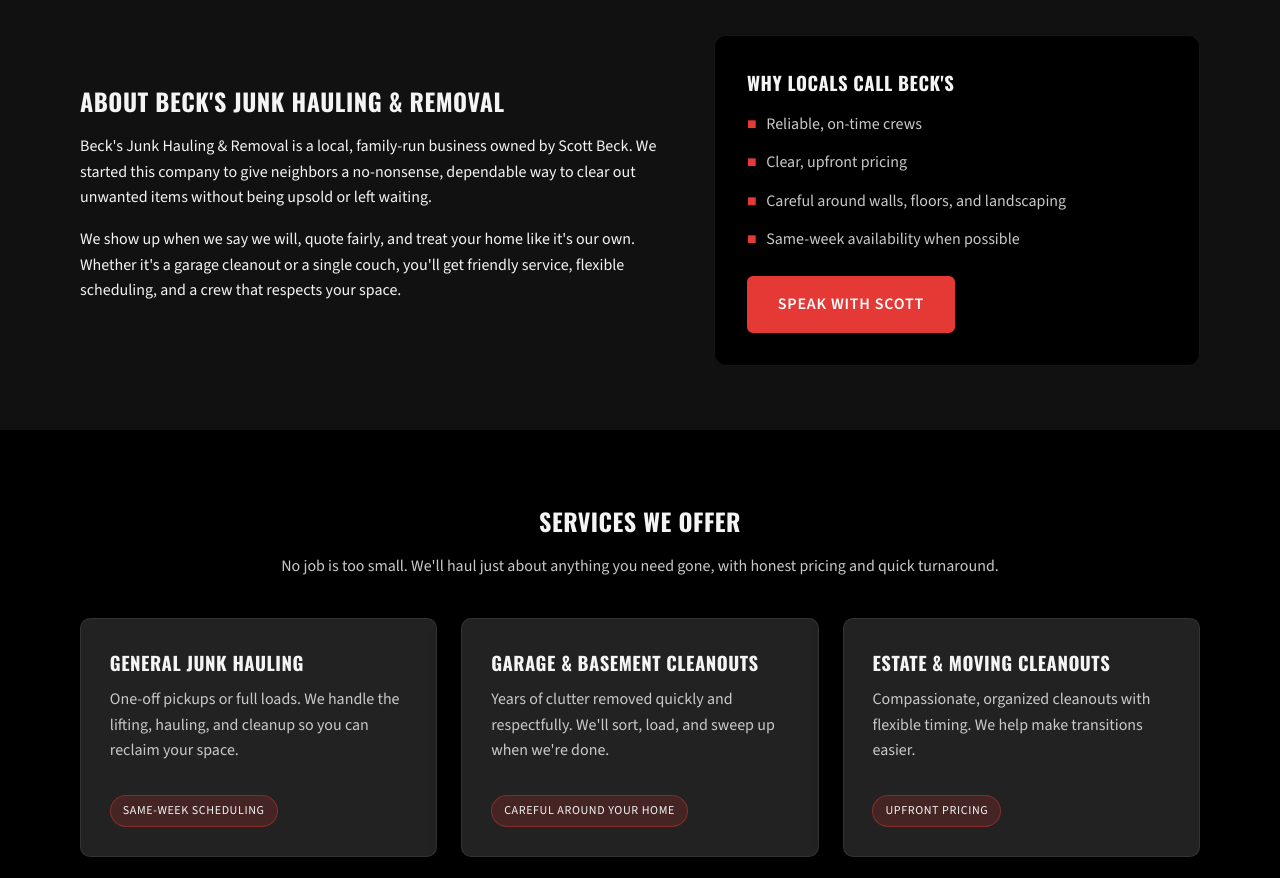
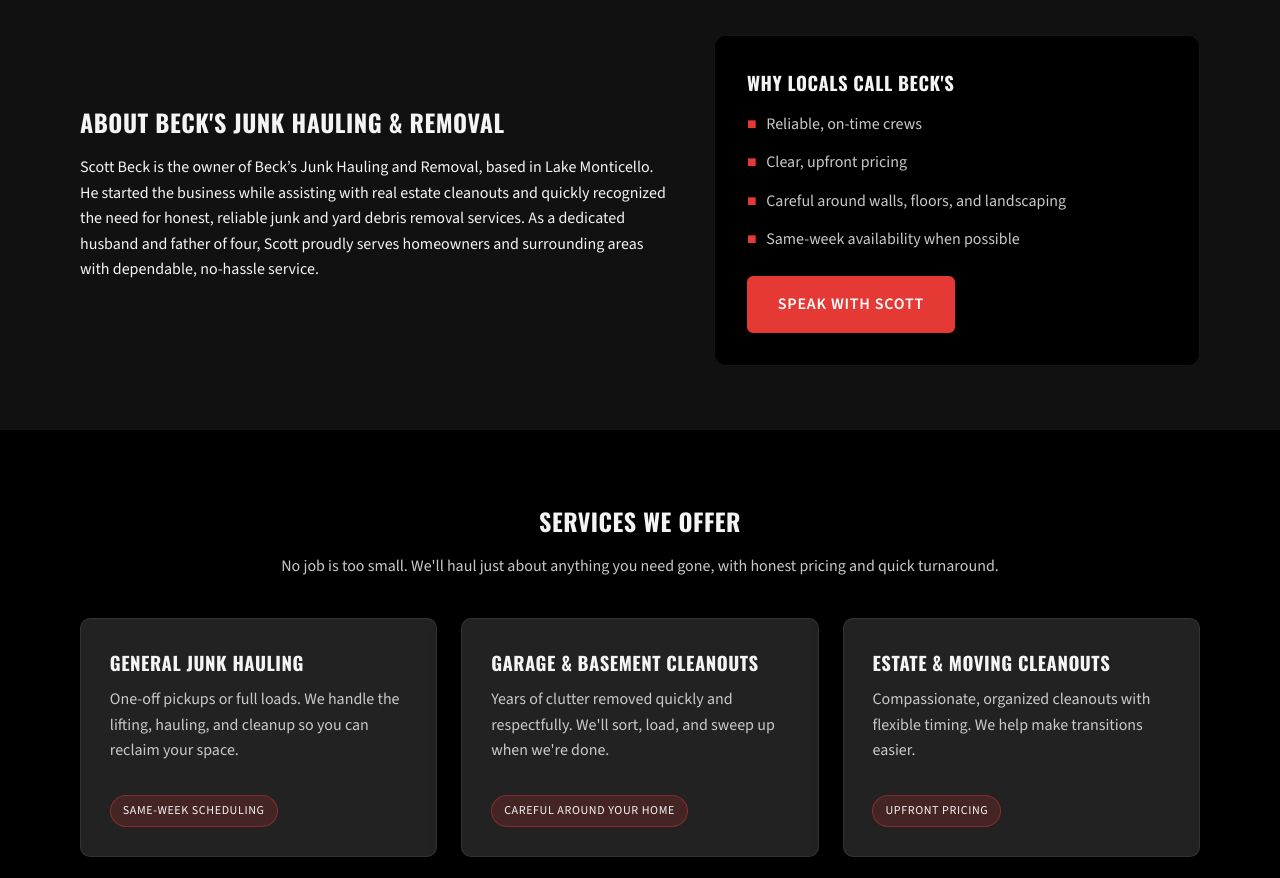
Before and after one commit to vinnietran/client-sb, a plain HTML site: page index.html in a window 1280 px wide. Shown: the part 1040-1918 px from the top of the page. Drawn offline with nearby package versions, Linux system fonts and the light colour scheme.

Commit message:
Updated Bio

```diff
--- a/index.html
+++ b/index.html
@@ -83,14 +83,11 @@
           <div>
             <h2>About Beck's Junk Hauling & Removal</h2>
             <p>
-              Beck's Junk Hauling & Removal is a local, family-run business owned by Scott Beck.
-              We started this company to give neighbors a no-nonsense, dependable way to clear
-              out unwanted items without being upsold or left waiting.
-            </p>
-            <p>
-              We show up when we say we will, quote fairly, and treat your home like it's our
-              own. Whether it's a garage cleanout or a single couch, you'll get friendly service,
-              flexible scheduling, and a crew that respects your space.
+              Scott Beck is the owner of Beck’s Junk Hauling and Removal, based in Lake
+              Monticello. He started the business while assisting with real estate cleanouts and
+              quickly recognized the need for honest, reliable junk and yard debris removal
+              services. As a dedicated husband and father of four, Scott proudly serves homeowners
+              and surrounding areas with dependable, no-hassle service.
             </p>
           </div>
           <div class="about-card">
```
